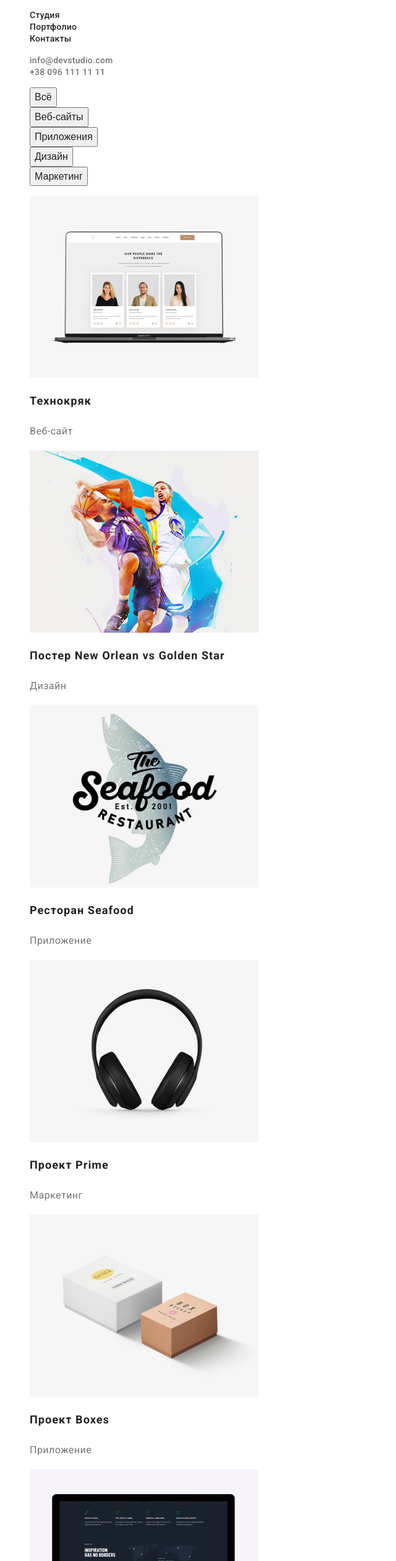
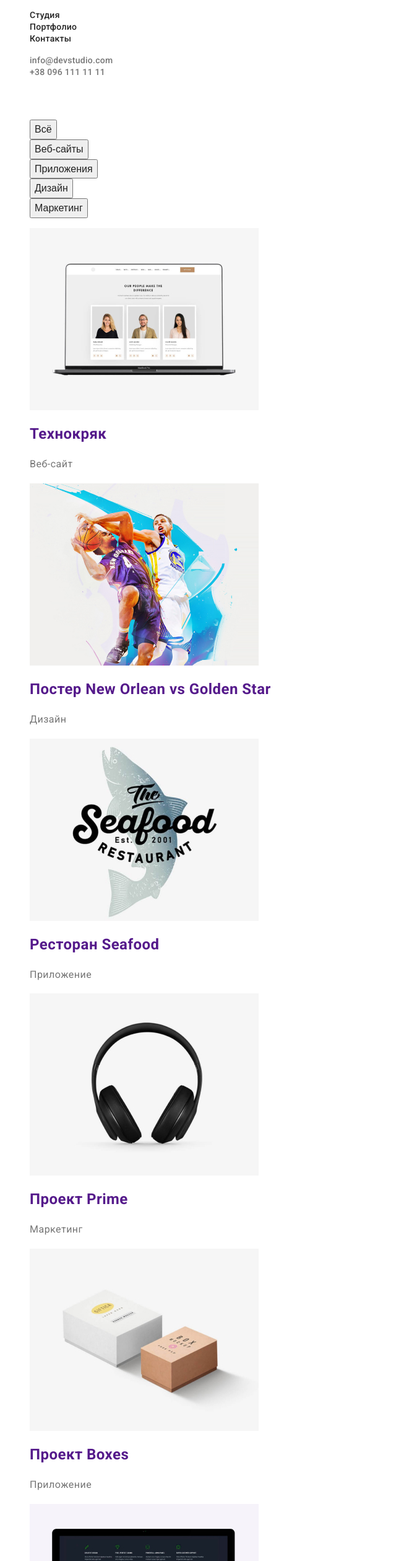
Before and after one commit to 4erkaw/goit-markup-hw-02, a plain HTML site: page portfolio.html in a window 1280 px wide. Shown: the part 41-2560 px from the top of the page at 62% size, without its empty margins (0-640 px from the left). Drawn offline with Linux system fonts and the light colour scheme.

Commit message:
Add files via upload

```diff
--- a/css/styles.css
+++ b/css/styles.css
@@ -146,6 +146,9 @@ body {
 .filter {
   list-style: none;
 }
+.hidden {
+  color: var(--primary-font-color);
+}
 
 .filter .button {
   font-weight: 500;
--- a/portfolio.html
+++ b/portfolio.html
@@ -37,6 +37,7 @@
     <main>
         <!-- Filter -->
         <section>
+            <h1 class="hidden">Filter</h1>
         <ul class="filter">
             <li><button type="button" class="button">Всё</button></li>
             <li><button type="button" class="button">Веб-сайты</button></li>
@@ -46,49 +47,67 @@
         </ul>
         <ul class="list">
             <li>
+                <a href="">
                     <img src="./img/1.jpg" alt="Веб-сайт">
-                <h1>Технокряк</h1>
+                    <h2>Технокряк</h2>
                     <p>Веб-сайт</p>
+                </a>
             </li>
             <li>
+                <a href="">
                     <img src="./img/2.jpg" alt="Дизайн">
-                <h1>Постер New Orlean vs Golden Star</h1>
+                    <h2>Постер New Orlean vs Golden Star</h2>
                     <p>Дизайн</p>
+                </a>
             </li>
             <li>
+                <a href="">
                     <img src="./img/3.jpg" alt="Приложение">
-                <h1>Ресторан Seafood</h1>
+                    <h2>Ресторан Seafood</h2>
                     <p>Приложение</p>
+                </a>
             </li>
             <li>
+                <a href="">
                     <img src="./img/4.jpg" alt="Маркетинг">
-                <h1>Проект Prime</h1>
+                    <h2>Проект Prime</h2>
                     <p>Маркетинг</p>
+                </a>
             </li>
             <li>
+                <a href="">
                     <img src="./img/5.jpg" alt="Приложение">
-                <h1>Проект Boxes</h1>
+                    <h2>Проект Boxes</h2>
                     <p>Приложение</p>
+                </a>
             </li>
             <li>
+                <a href="">
                     <img src="./img/6.jpg" alt="Веб-сайт">
-                <h1>Inspiration has no Borders</h1>
+                    <h2>Inspiration has no Borders</h2>
                     <p>Веб-сайт</p>
+                </a>
             </li>
             <li>
+                <a href="">
                     <img src="./img/7.jpg" alt="Дизайн">
-                <h1>Издание Limited Edition</h1>
+                    <h2>Издание Limited Edition</h2>
                     <p>Дизайн</p>
+                </a>
             </li>
             <li>
+                <a href="">
                     <img src="./img/8.jpg" alt="Маркетинг">
-                <h1>Проект LAB</h1>
+                    <h2>Проект LAB</h2>
                     <p>Маркетинг</p>
+                </a>
             </li>
             <li>
+                <a href="">
                     <img src="./img/9.jpg" alt="Приложение">
-                <h1>Growing Business</h1>
+                    <h2>Growing Business</h2>
                     <p>Приложение</p>
+                </a>
             </li>
         </ul>
         </section>
```
Lines whose indentation alone changed are shown as unchanged.
